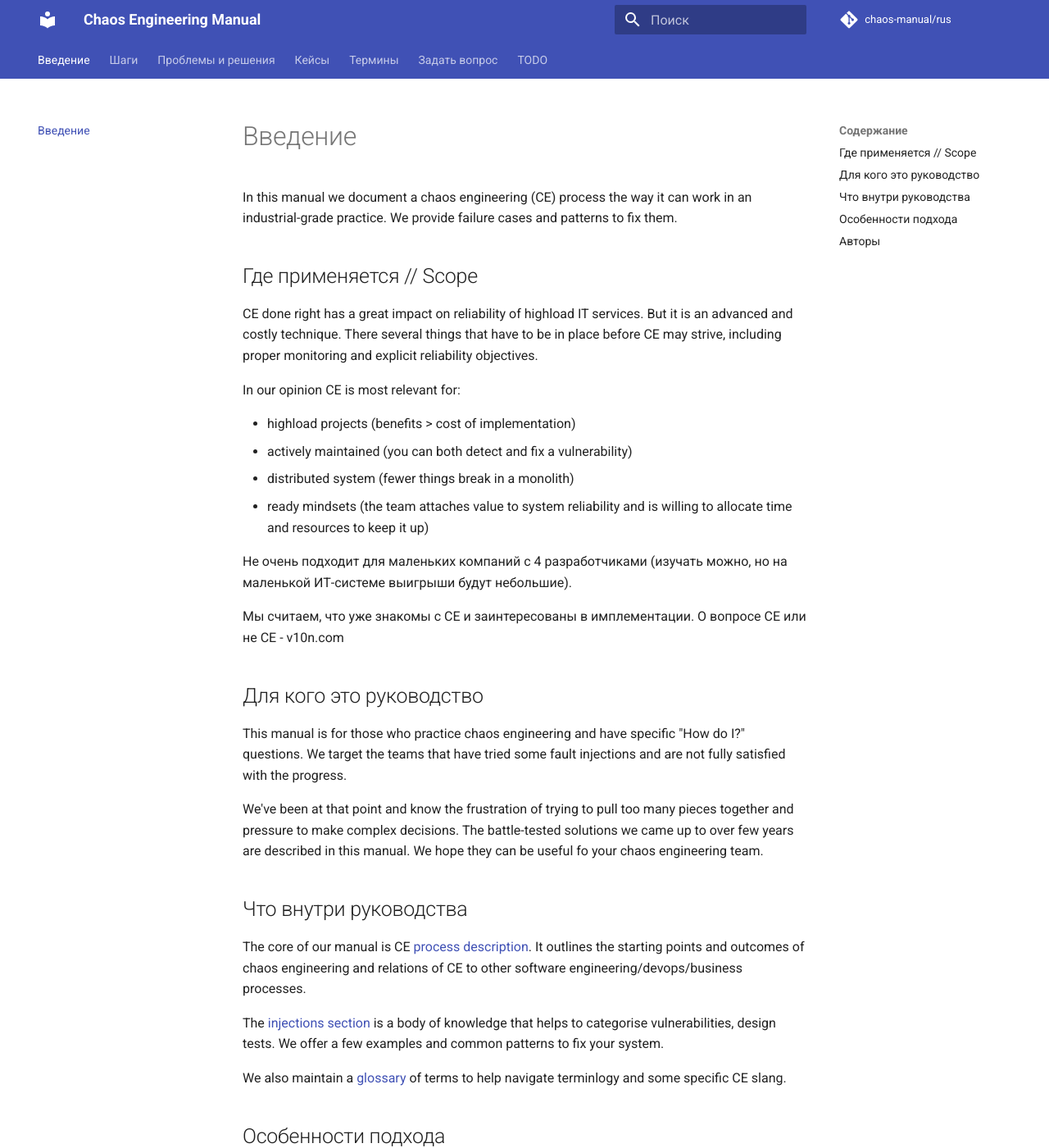
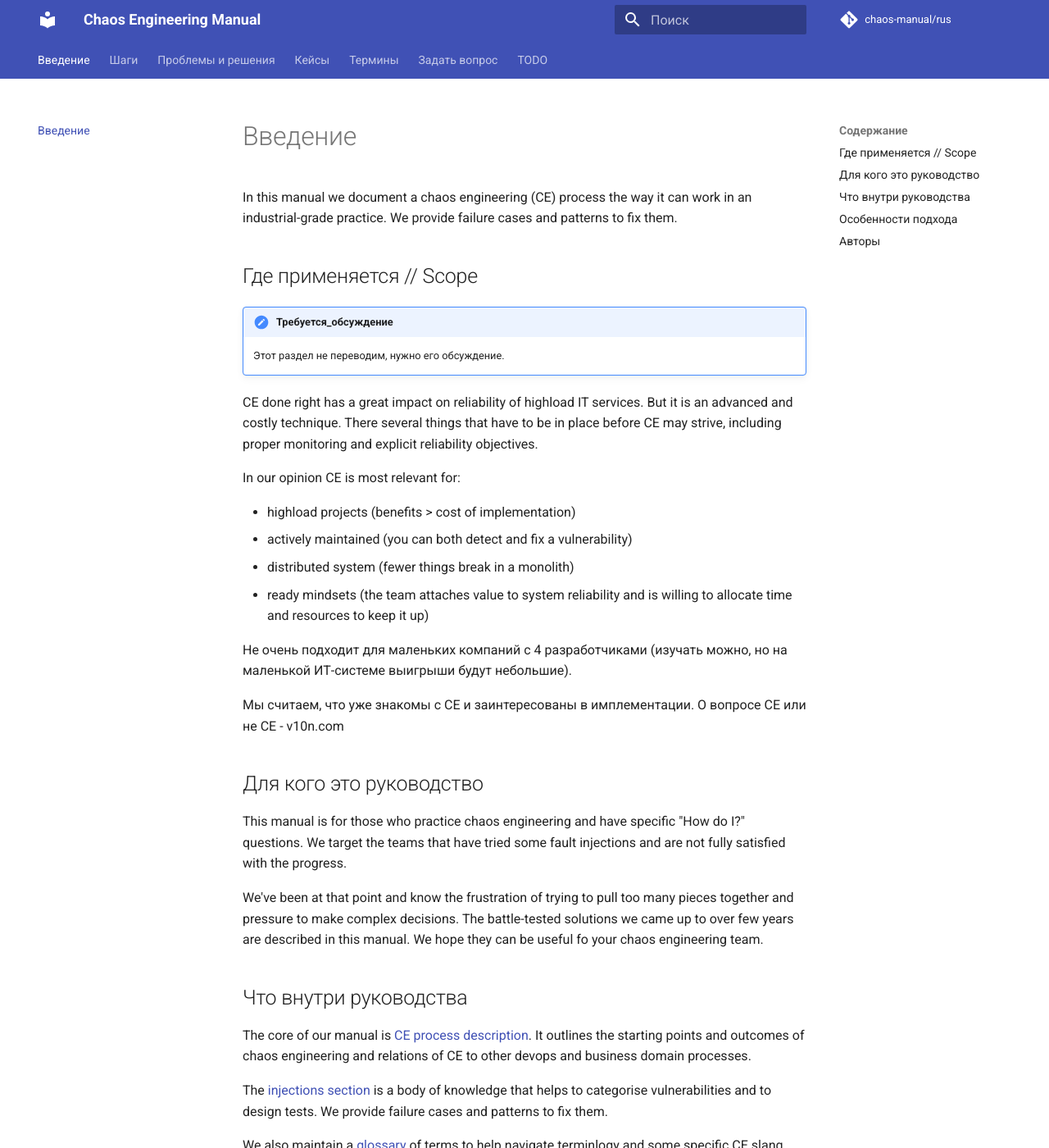
Before and after one commit to chaos-manual/rus, an MkDocs documentation site: the page built from documentation-ru/index.md, in a window 1280 px wide and 1400 px high. Shown: the whole window at 82% size. Built offline with MkDocs 1.6.1 and Material for MkDocs 9.7.7, drawn with Linux system fonts in a browser that asks for light colours; comment, search, counter and statistics services are not loaded.

Commit message:
gh-pages update

```diff
--- a/documentation-ru/index.md
+++ b/documentation-ru/index.md
@@ -5,6 +5,10 @@ can work in an industrial-grade practice. We provide failure
 cases and patterns to fix them.
 
 ## Где применяется // Scope
+
+!!! Требуется_обсуждение
+    Этот раздел не переводим, нужно его обсуждение.
+
 
 CE done right has a great impact on reliability of highload
 IT services. But it is an advanced and costly technique.
@@ -36,11 +40,13 @@ We've been at that point and know the frustration of trying to pull too many pie
 
 ## Что внутри руководства
 
-The core of our manual is CE [process description](process.md). It outlines the starting points and outcomes of chaos engineering and relations of CE to other software engineering/devops/business processes.
+The core of our manual is [CE process description](process.md). It outlines
+the starting points and outcomes of chaos engineering and relations of CE
+to other devops and business domain processes.
 
 The [injections section](injections.md) is a body of knowledge that helps
-to categorise vulnerabilities, design tests. We offer a few
-examples and common patterns to fix your system.
+to categorise vulnerabilities and to design tests. We provide failure
+cases and patterns to fix them.
 
 We also maintain a [glossary](glossary.md) of terms to help
 navigate terminlogy and some specific CE slang.
```
Also changed, not shown: docs/index.html (+1 -1 lines), docs/search/search_index.json (+1 -1 lines), 1 other file.
